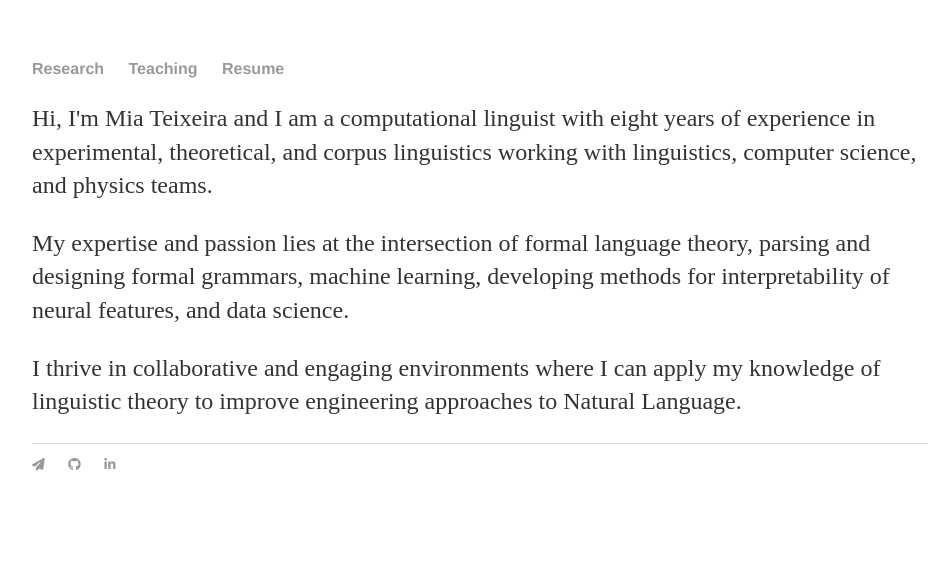
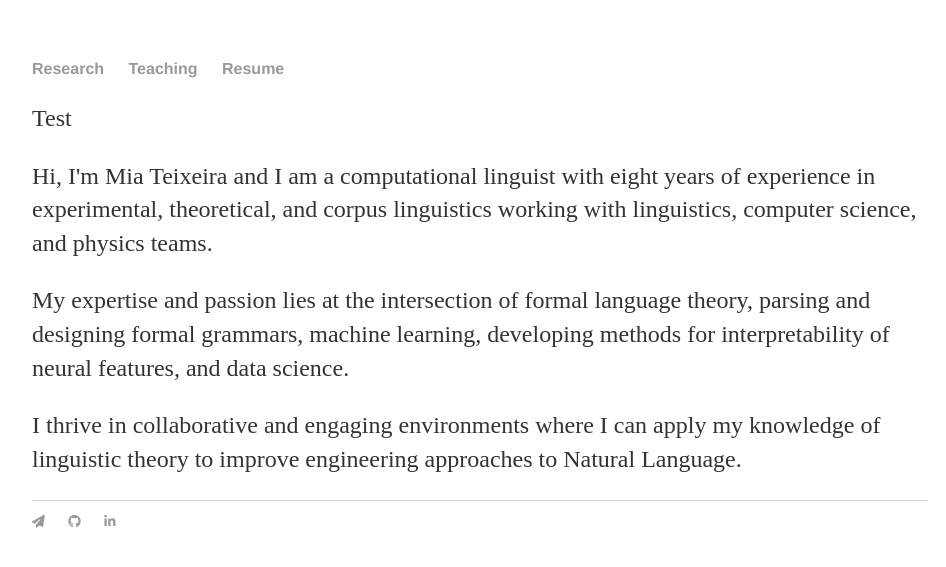
Before and after one commit to miateixeira/miateixeira.github.io, a Jekyll site: the page built from index.html, in a window 1280 px wide. Shown: the top 567 px of the page, without its empty margins (160-1106 px from the left). Built offline with Jekyll 4.4.1, drawn with Linux system fonts in a browser that asks for light colours; nearby versions of some CDN libraries.

Commit message:
created avatar, homepage, and homerow divs

```diff
--- a/index.html
+++ b/index.html
@@ -2,11 +2,18 @@
 layout: default
 title: Mia Teixeira
 ---
-<div class="blurb">
-  <p>Hi, I'm Mia Teixeira and I am a computational linguist with eight years of experience in experimental, theoretical, and corpus linguistics working with linguistics, computer science, and physics teams.</p>
-  <p>My expertise and passion lies at the intersection of formal language theory, parsing and designing formal grammars, machine learning, developing methods for interpretability of neural features, and data science.</p>
-  <p>I thrive in collaborative and engaging environments where I can apply my knowledge of linguistic theory to improve engineering approaches to Natural Language.</p>
-</div><!-- /.blurb -->
+<div class="homepage">
+  <div class="homerow">
+    <div class="avatar">
+      <p>Test</p>
+    </div><!-- /.avatar -->
+    <div class="blurb">
+      <p>Hi, I'm Mia Teixeira and I am a computational linguist with eight years of experience in experimental, theoretical, and corpus linguistics working with linguistics, computer science, and physics teams.</p>
+      <p>My expertise and passion lies at the intersection of formal language theory, parsing and designing formal grammars, machine learning, developing methods for interpretability of neural features, and data science.</p>
+      <p>I thrive in collaborative and engaging environments where I can apply my knowledge of linguistic theory to improve engineering approaches to Natural Language.</p>
+    </div><!-- /.blurb -->
+  </div><!-- /.homerow -->
+</div><!-- /.homepage -->
 
 
 <!-- <div id="homecontent"> -->
```
